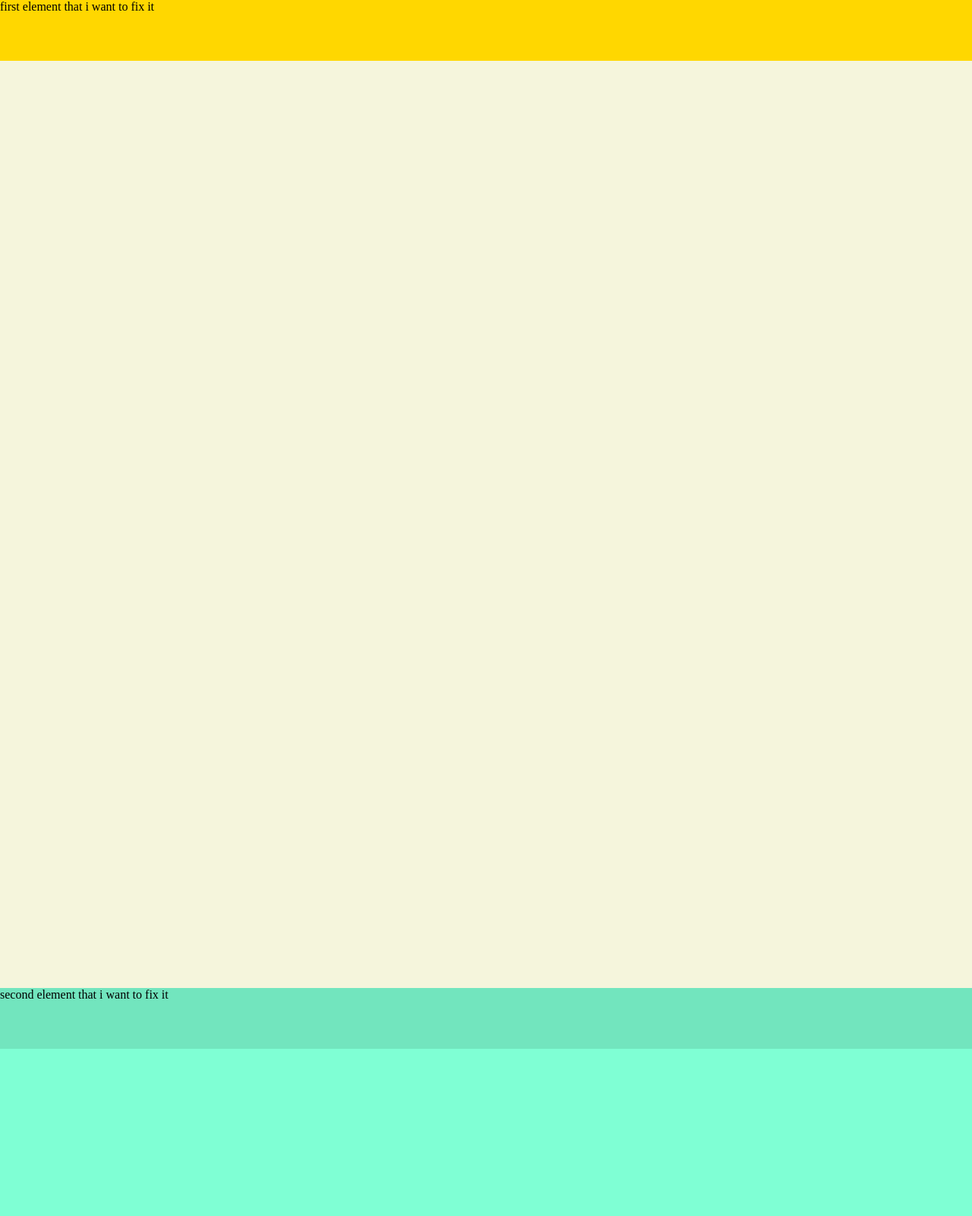
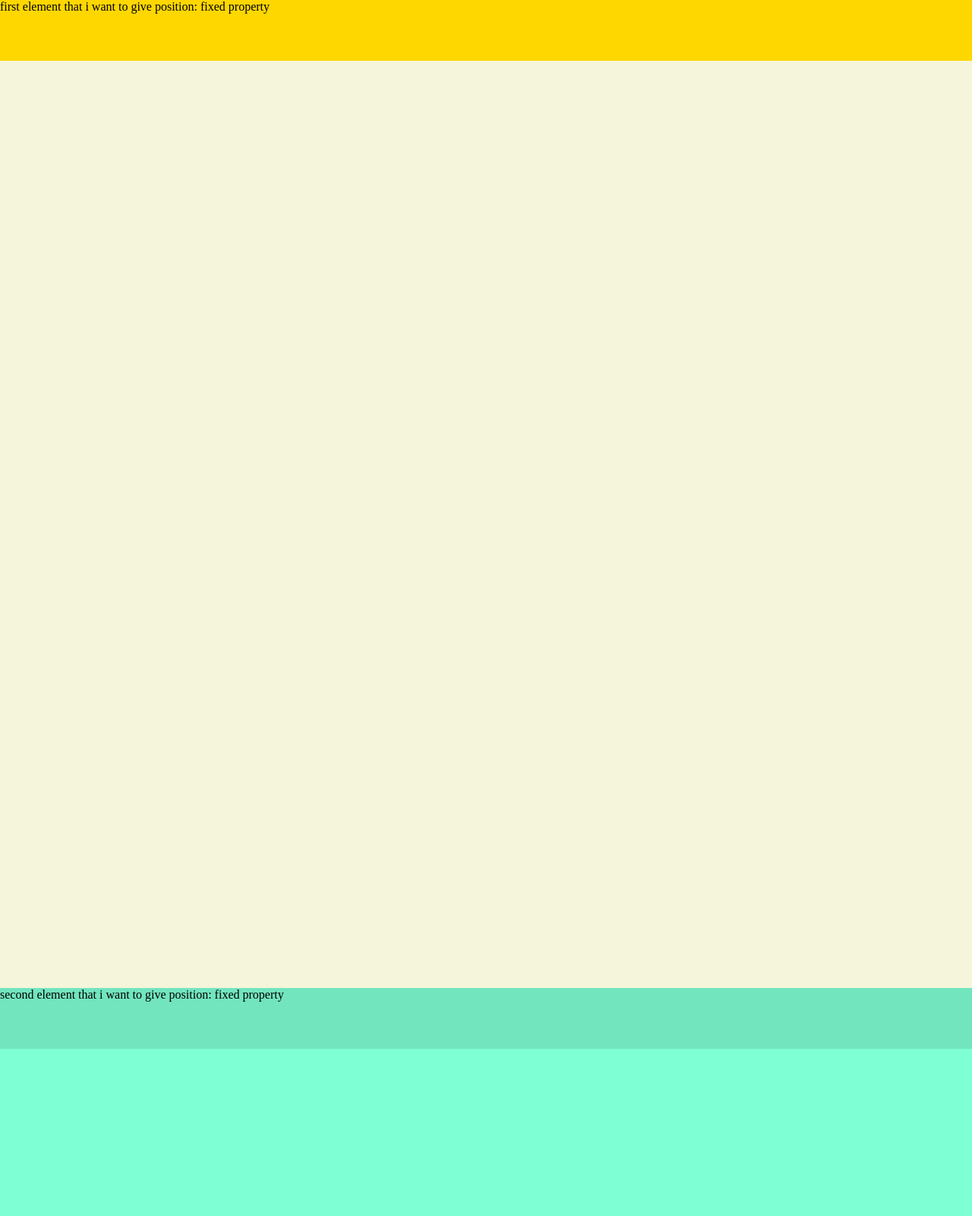
Before and after one commit to hyuntae0117/prac-web-playground, a plain HTML site: page sticky-elements/index.html in a window 1280 px wide. Shown: the top 1600 px of the page at 76% size. Drawn offline with Linux system fonts and the light colour scheme.

Commit message:
Updated contents

```diff
--- a/sticky-elements/index.html
+++ b/sticky-elements/index.html
@@ -6,15 +6,15 @@
   </head>
   <body>
     <section id="section01">
-      <div id="item01" class="item focused">first element that i want to fix it</div>
+      <div id="item01" class="item focused">first element that i want to give position: fixed property</div>
     </section>
 
     <section id="section02">
-      <div id="item02" class="item">second element that i want to fix it</div>
+      <div id="item02" class="item">second element that i want to give position: fixed property</div>
     </section>
 
     <section id="section03">
-      <div id="item03" class="item">third element that i want to fix it</div>
+      <div id="item03" class="item">third element that i want to give position: fixed property</div>
     </section>
   </body>
 </html>
```
